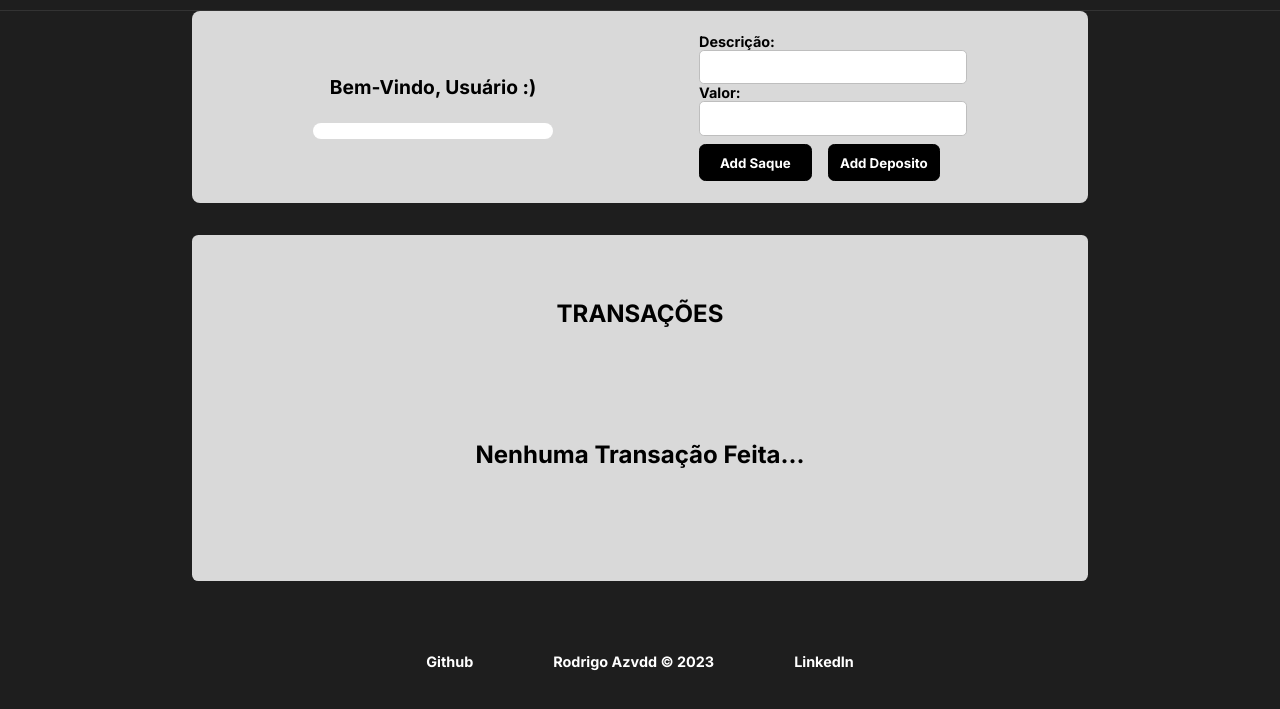
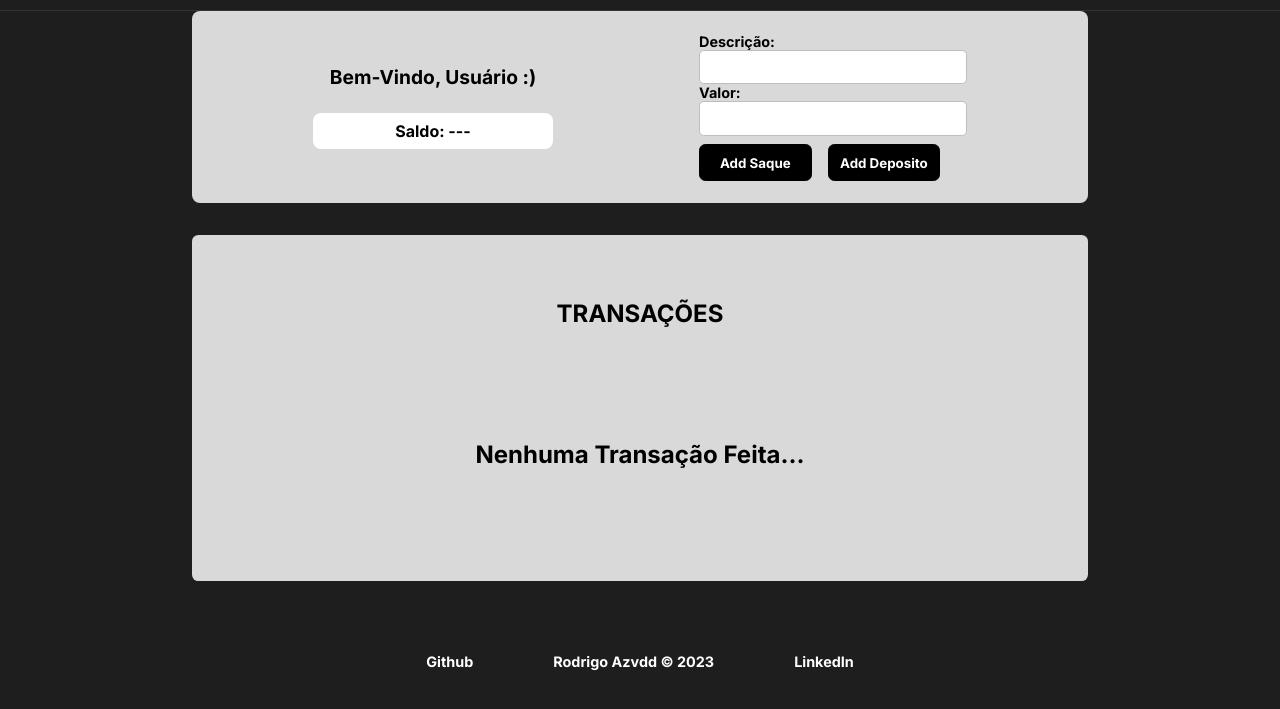
Before and after one commit to RodrigoAzvdd/Wallet.js, a website: page index.html in a window 1280 px wide. Shown: the part 101-810 px from the top of the page. Drawn offline with Linux system fonts and the light colour scheme; no server answers.

Commit message:
index.html changes

```diff
--- a/index.html
+++ b/index.html
@@ -21,7 +21,7 @@
                     <p class="user-message">
                         Bem-Vindo, Usuário :)
                     </p>
-                    <span class="balance"></span>
+                    <span class="balance">Saldo: ---</span>
                 </div>
                 <form class="form">
                     <div class="inputs">
```
